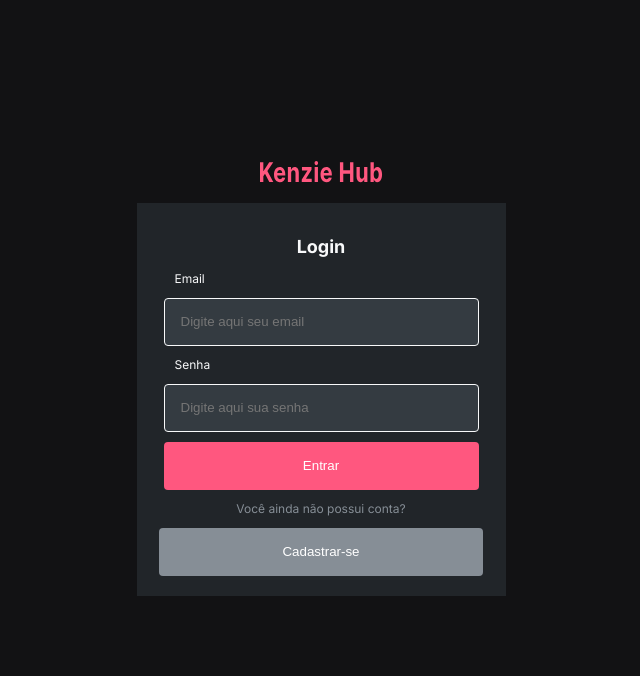
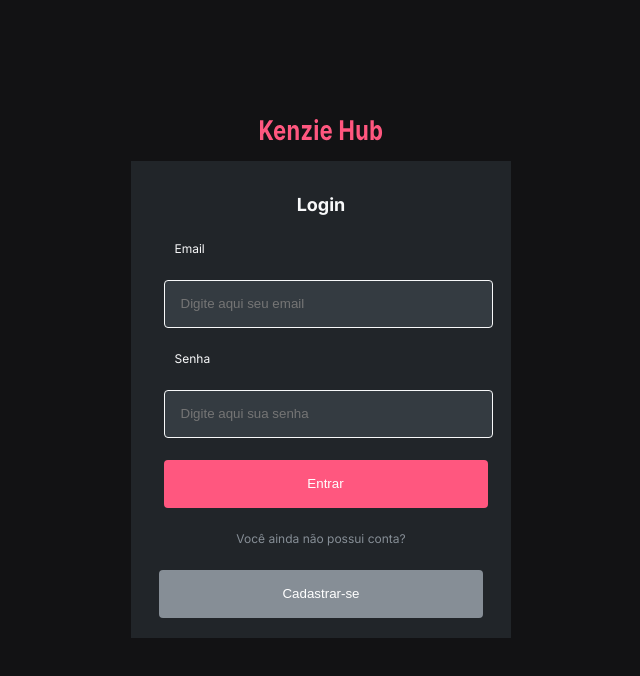
Before and after one commit to Kenzie-Academy-Brasil-Developers/kenzieHub-Ldebossan1, a React (Vite) app: page / in a window 1280 px wide. Shown: the top 676 px of the page, without its empty margins (319-959 px from the left). Built offline with nearby package versions, Linux system fonts and the light colour scheme.

Commit message:
segunda entrega completa

```diff
--- a/src/components/HomePage/style.module.scss
+++ b/src/components/HomePage/style.module.scss
@@ -37,13 +37,14 @@
 .dashboardMain {
   display: flex;
   flex-direction: column;
-  justify-content: space-evenly;
 
-  padding-left: 21.5%;
+  margin-top: 5.125rem;
+  margin-left:21.6%;
+  gap: 3.1875rem;
 
-  width: 100vw;
   height: 50vh;
 
+  line-height: 1.75rem;
   & h2 {
     color: var(--gray-0);
   }
--- a/src/components/LoginPage/styles.module.scss
+++ b/src/components/LoginPage/styles.module.scss
@@ -12,10 +12,10 @@
   align-items: center;
   flex-direction: column;
 
-  max-width: 23.0625rem;
+  max-width: 23.75rem;
   width: 100%;
   height: auto;
-  gap: 0.625rem;
+  gap: 1.375rem;
   margin-top: 1.25rem;
   padding-bottom: 1.25rem;
   margin: 0 auto;
@@ -23,9 +23,8 @@
   background-color: var(--gray-3);
 
   & input {
-    max-width: 20.5625rem;
     height: 3rem;
-    width: 100%;
+    width: clamp(0px, 50vw, 329px);
     border-radius: 0.25rem;
     border: 0.0625rem solid var(--gray-0);
     padding: 0 1rem;
@@ -54,7 +53,7 @@
     display: flex;
     flex-direction: column;
     margin-top: 1.875rem;
-    gap: 10px;
+    gap: 1.375rem;
     max-width: 19.6875rem;
     width: 100%;
   }
--- a/src/styles/Buttons.scss
+++ b/src/styles/Buttons.scss
@@ -48,8 +48,7 @@
 }
 
 .loginButtons {
-  max-width: 20.25rem;
-  width: 100%;
+  width: clamp(0px, 50vw, 324px);;
   height: 3rem;
   margin-top: 0.625rem;
   margin: 0 auto;
```
